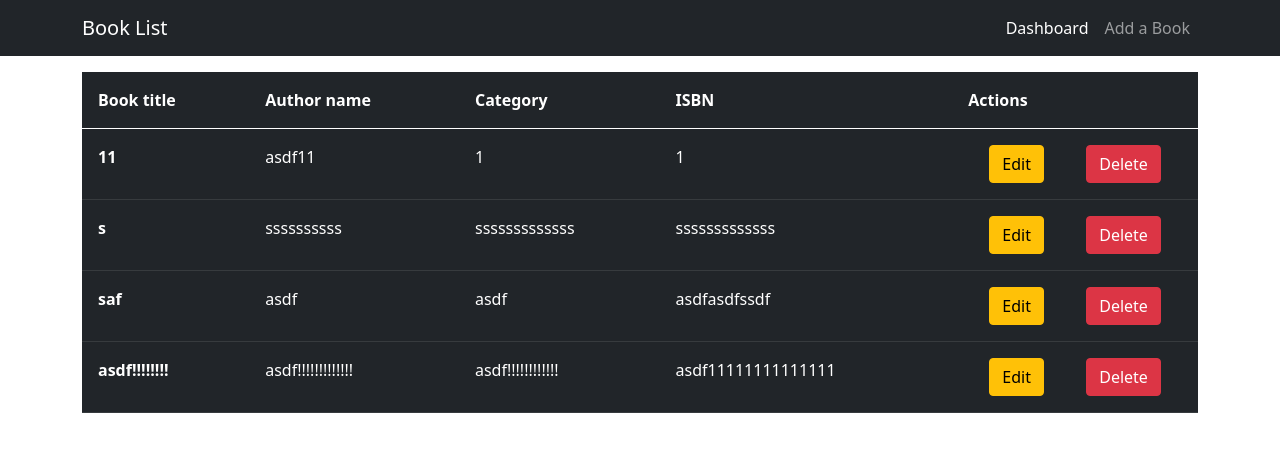
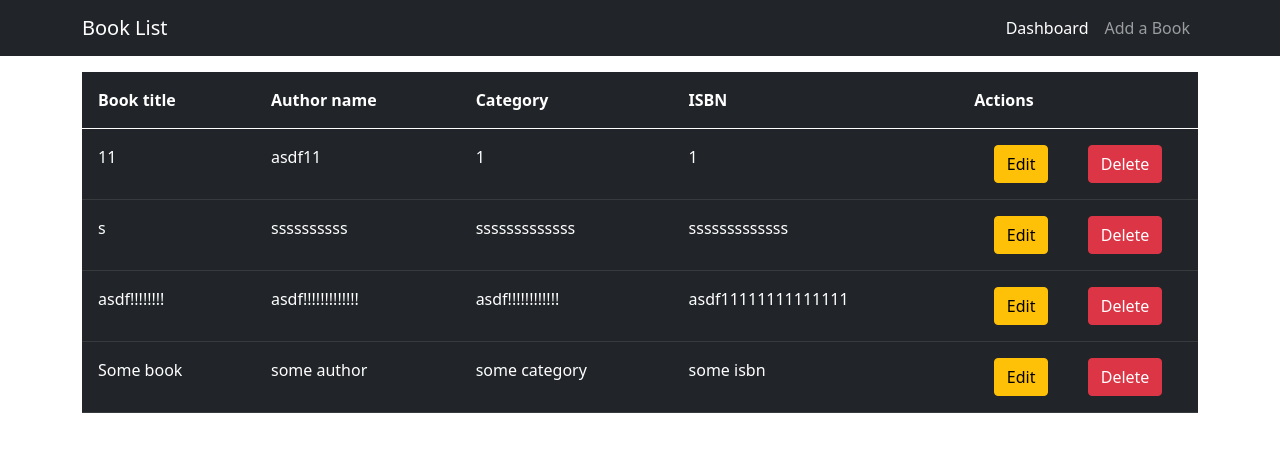
Before and after one commit to andriy1399/Demo-Book-List, a React (Create React App) app: page / in a window 1280 px wide. Shown: the top 452 px of the page. Built offline with nearby package versions, Linux system fonts and the light colour scheme; data requests are answered from the project's data file.

Commit message:
made adaptive design

```diff
--- a/db.json
+++ b/db.json
@@ -15,18 +15,18 @@
       "id": 3
     },
     {
-      "title": "saf",
-      "author": "asdf",
-      "category": "asdf",
-      "ISBN": "asdfasdfssdf",
-      "id": 4
-    },
-    {
       "title": "asdf!!!!!!!!",
       "author": "asdf!!!!!!!!!!!!!",
       "category": "asdf!!!!!!!!!!!!",
       "ISBN": "asdf11111111111111",
       "id": 6
+    },
+    {
+      "title": "Some book",
+      "author": "some author",
+      "category": "some category",
+      "ISBN": "some isbn",
+      "id": 7
     }
   ]
 }
--- a/src/components/Header.tsx
+++ b/src/components/Header.tsx
@@ -1,18 +1,19 @@
-import React from 'react';
+import React, { useState } from 'react';
 import { Link, NavLink } from 'react-router-dom';
-
+import '../styles/header.scss'
 const Header: React.FC = () => {
+  const [isOpen, setIsOpen] = useState(true);
   return (
     <nav className="navbar navbar-expand-lg navbar-dark bg-dark">
       <div className="container">
         <Link to="/" className="navbar-brand">
           Book List
         </Link>
-        <button className="navbar-toggler" type="button">
+        <button className="navbar-toggler" type="button" onClick={() => setIsOpen(!isOpen)}>
           <span className="navbar-toggler-icon"></span>
         </button>
         <div className="collapse navbar-collapse d-flex justify-content-end">
-          <ul className="navbar-nav">
+          <ul className={`navbar-nav ${isOpen ? 'hide' : ''}`} >
             <li className="nav-item">
               <NavLink
                 to="/"
--- a/src/components/books/BookDashboard.tsx
+++ b/src/components/books/BookDashboard.tsx
@@ -12,23 +12,23 @@ const BookDashboard: React.FC<TFetchBooks> = ({ books, fetchBooks }) => {
     return books.map(book => {
       return (
         <tr key={book.id}>
-          <th className="p-3">{book.title}</th>
+          <td className="p-3">{book.title}</td>
           <td className="p-3">{book.author}</td>
           <td className="p-3">{book.category}</td>
           <td className="p-3">{book.ISBN}</td>
-          <td className="p-3">
+          <td className="p-3" style={{minWidth: '160px'}}>
             <div className="d-flex justify-content-around ">
               <Link
                 to={`/books/edit/${book.id}`}
                 type="button"
-                className="btn btn-warning"
+                className="btn btn-warning "
               >
                 Edit
               </Link>
               <Link
                 to={`/books/delete/${book.id}`}
                 type="button"
-                className="btn btn-danger"
+                className="btn btn-danger "
               >
                 Delete
               </Link>
@@ -40,7 +40,8 @@ const BookDashboard: React.FC<TFetchBooks> = ({ books, fetchBooks }) => {
   };
 
   return (
-    <table className="table table-hover table-dark mt-3">
+    <div className="table-responsive mt-3">
+      <table className="table table-hover table-dark ">
         <thead>
           <tr>
             <th className="p-3" scope="col">
@@ -62,6 +63,7 @@ const BookDashboard: React.FC<TFetchBooks> = ({ books, fetchBooks }) => {
         </thead>
         <tbody>{renderBooksTr()}</tbody>
       </table>
+    </div>
   );
 };
 
--- a/src/styles/form.scss
+++ b/src/styles/form.scss
@@ -1,6 +1,17 @@
 .form {
   width: 500px;
   margin: 2em auto;
+}
 
 
+@media screen and (max-width: 600px) {
+  .form {
+    width: 400px;
+  }
 }
+
+@media screen and (max-width: 440px) {
+  .form {
+    width: 290px;
+  }
+}
--- /dev/null
+++ b/src/styles/header.scss
@@ -0,0 +1,13 @@
+
+
+
+
+@media screen and (max-width: 990px) {
+  div.navbar-collapse {
+    justify-content: center !important;
+  }
+
+  .hide {
+    display: none;
+  }
+}
```
Lines whose indentation alone changed are shown as unchanged.
